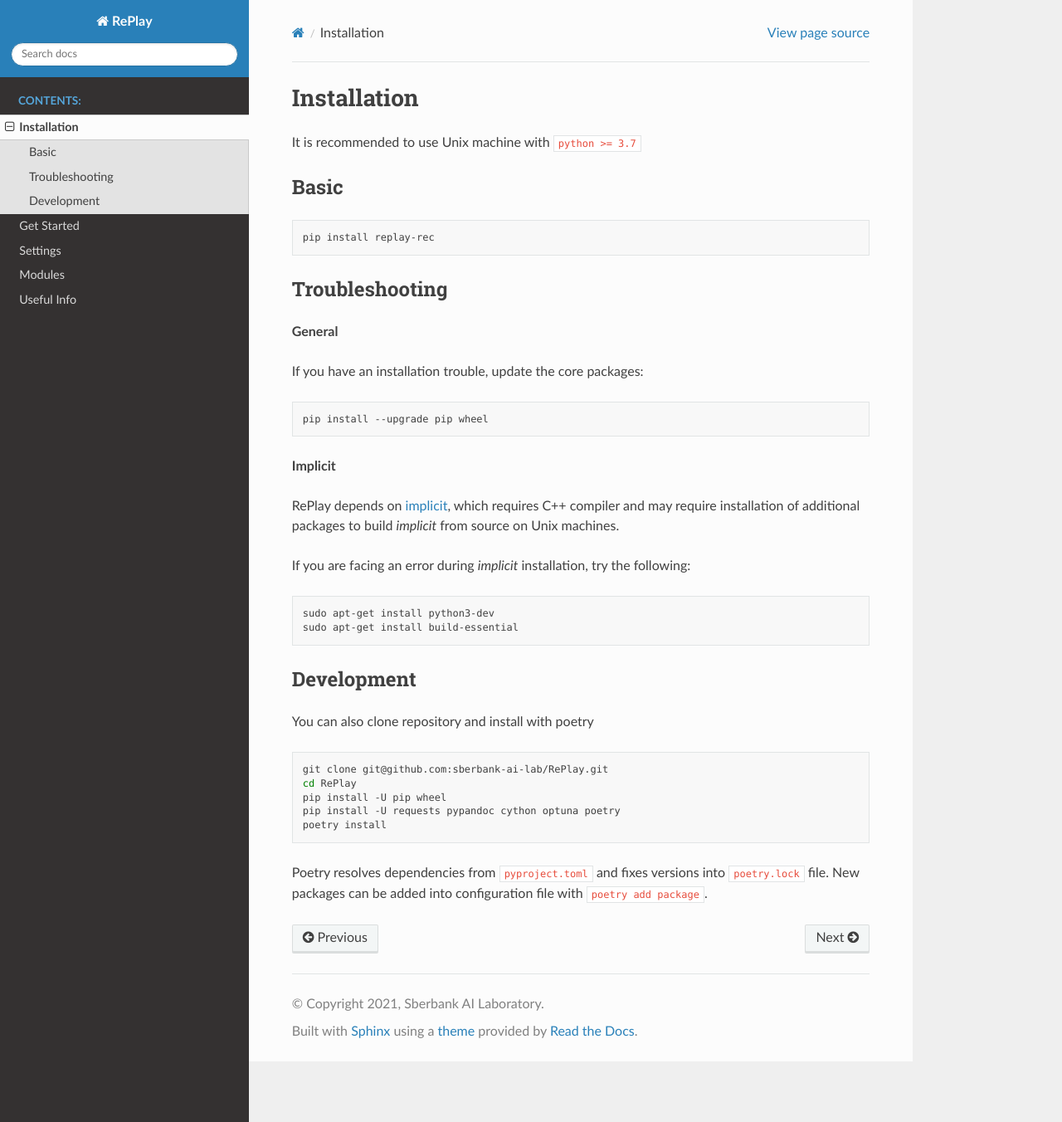
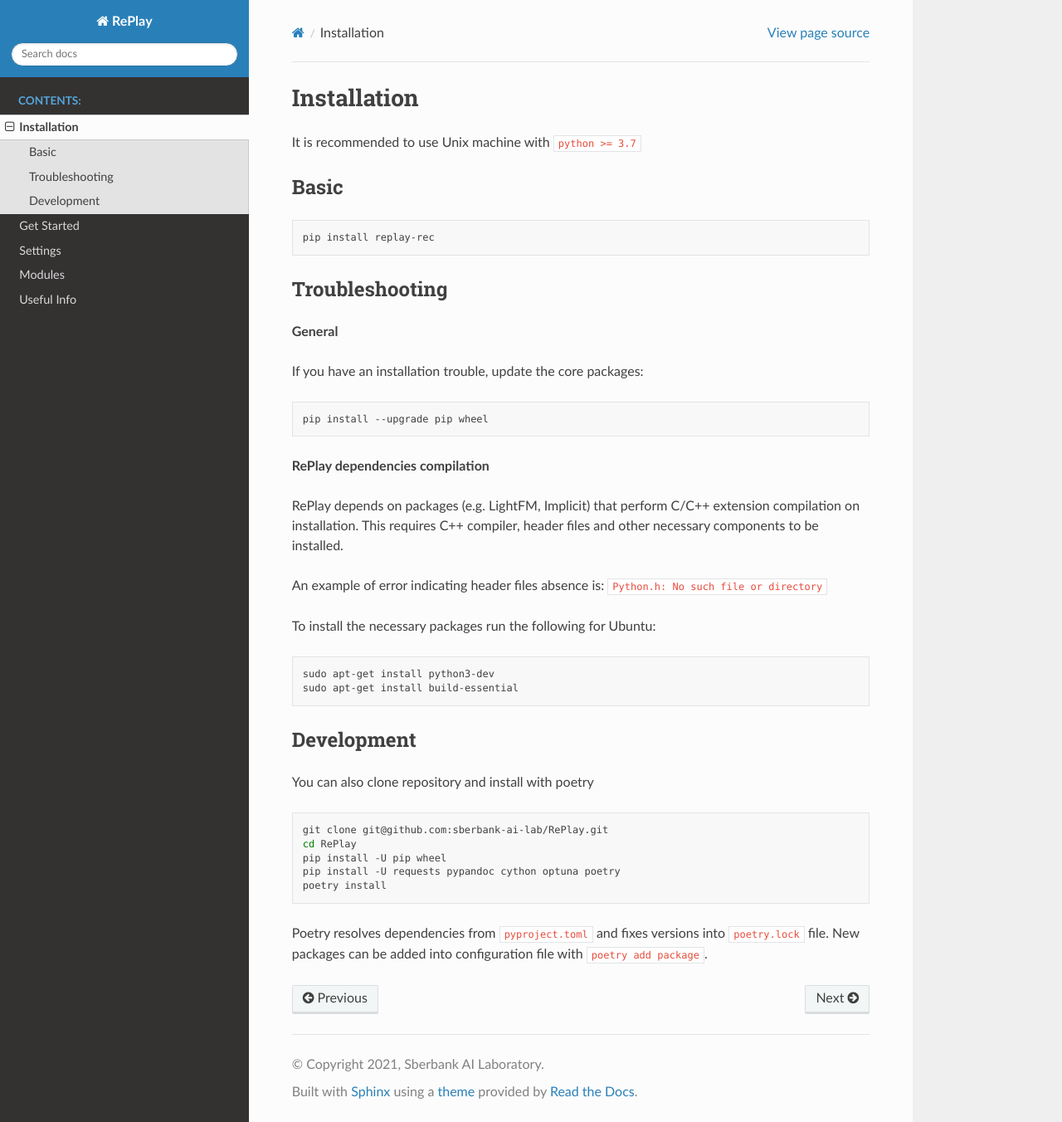
Before and after one commit to sb-ai-lab/RePlay, a Sphinx documentation site: the page built from docs/pages/installation.rst, in a window 1280 px wide and 1352 px high. Shown: the whole window at 83% size. Built offline with Sphinx 7.4.7 and the Read the Docs theme 2.0.0, drawn with Linux system fonts in a browser that asks for light colours.

Commit message:
Troubleshooting update: c extensions compilation (#109)
Co-authored-by: monkey0head <aavolodkevich@sberbank.ru>

```diff
--- a/docs/pages/installation.rst
+++ b/docs/pages/installation.rst
@@ -23,12 +23,14 @@
     pip install --upgrade pip wheel
 
 
-**Implicit**
+**RePlay dependencies compilation**
 
-RePlay depends on `implicit <https://github.com/benfred/implicit>`_, which requires C++ compiler
-and may require installation of additional packages to build *implicit* from source on Unix machines.
+RePlay depends on packages (e.g. LightFM, Implicit) that perform  C/C++ extension compilation on installation.
+This requires C++ compiler, header files and other necessary components to be installed.
 
-If you are facing an error during *implicit* installation, try the following:
+An example of error indicating header files absence is: ``Python.h: No such file or directory``
+
+To install the necessary packages run the following for Ubuntu:
 
 .. code-block:: bash
 
```
